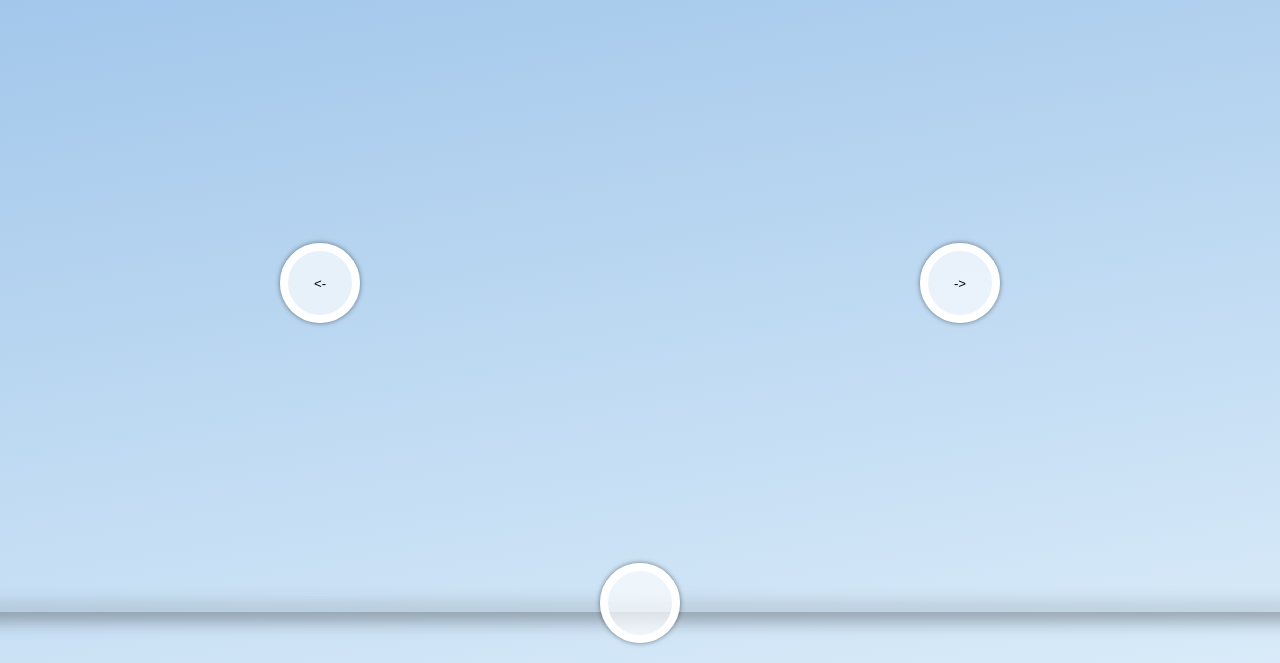
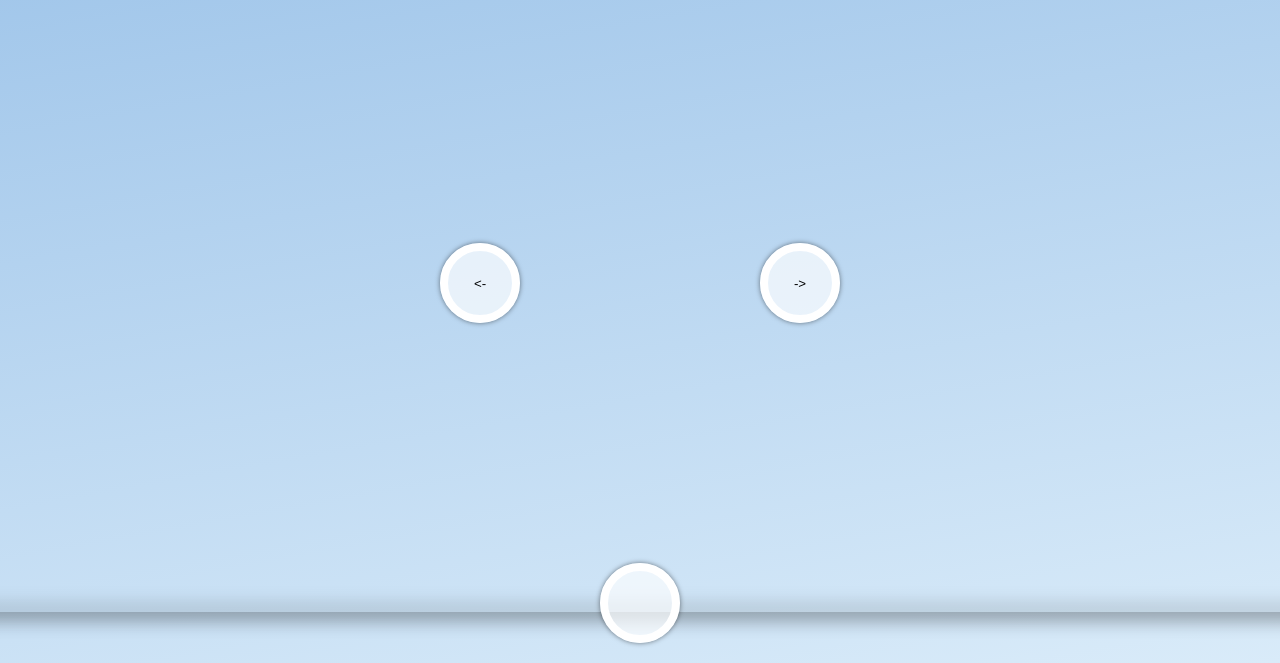
Before and after one commit to PolyPenguinDev/DataVisualization, a Flask app: page / in a window 1280 px wide. Shown: the part 1156-1819 px from the top of the page. Run offline with Flask 3, Linux system fonts and the light colour scheme; some web fonts are replaced.

Commit message:
moved the buttons one agaiiaiain

```diff
--- a/templates/index.html
+++ b/templates/index.html
@@ -127,8 +127,8 @@
     <div id="aGateInfo">arrival gate: <span id="aGateLabel"></span></div>
     <div id="callSignInfo">call sign: <span id="callSignLabel"></span></div>
     <div id="modelInfo">model: <span id="modelLabel"></span></div>
-	<button id="prevImg" style="transform: translate3d(-400%,-400%,0);" onclick="changePicture('prev')" class=""><-</button>
-	<button id="nextImg" style="transform: translate3d(400%,-400%,0);" onclick="changePicture('next')">-></button>
+	<button id="prevImg" style="transform: translate3d(-200%,-400%,0);" onclick="changePicture('prev')" class=""><-</button>
+	<button id="nextImg" style="transform: translate3d(200%,-400%,0);" onclick="changePicture('next')">-></button>
 
     <script>
         var latitude=null
```
